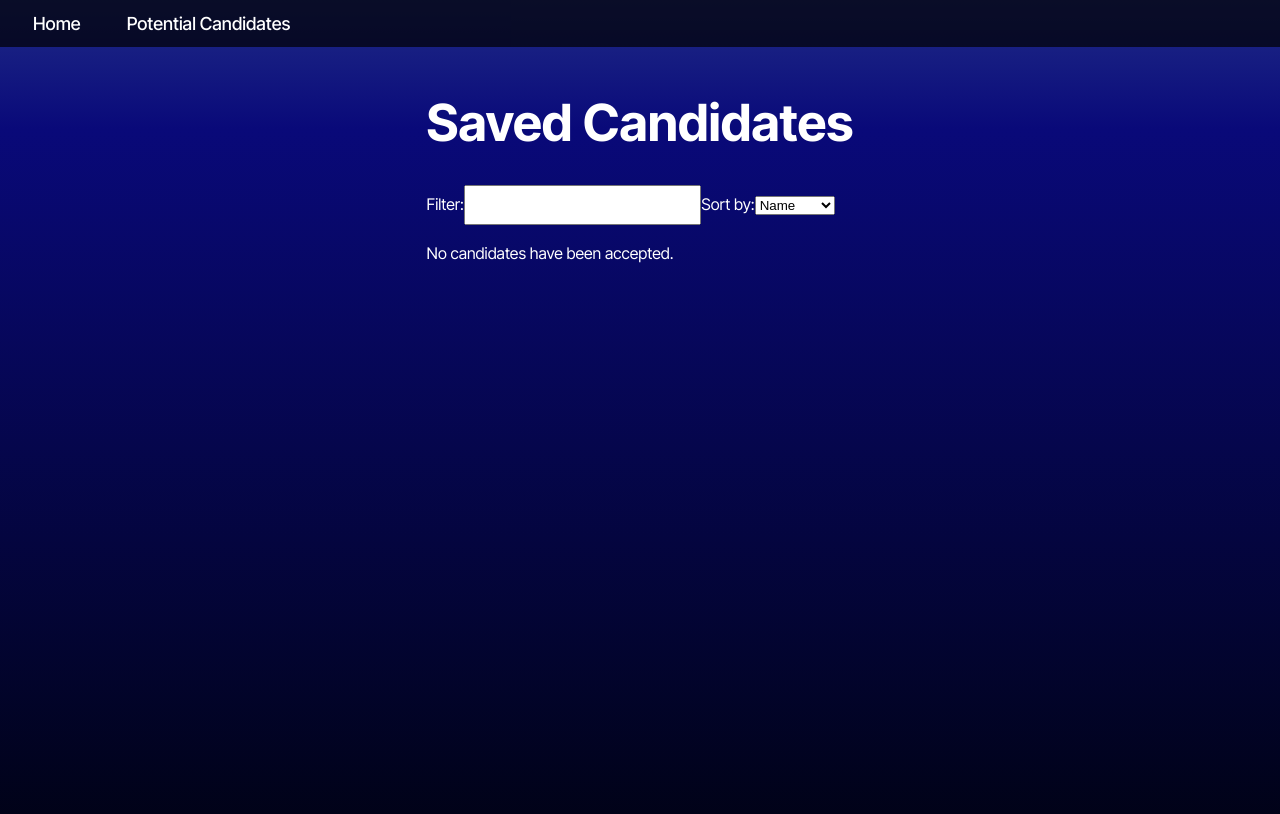
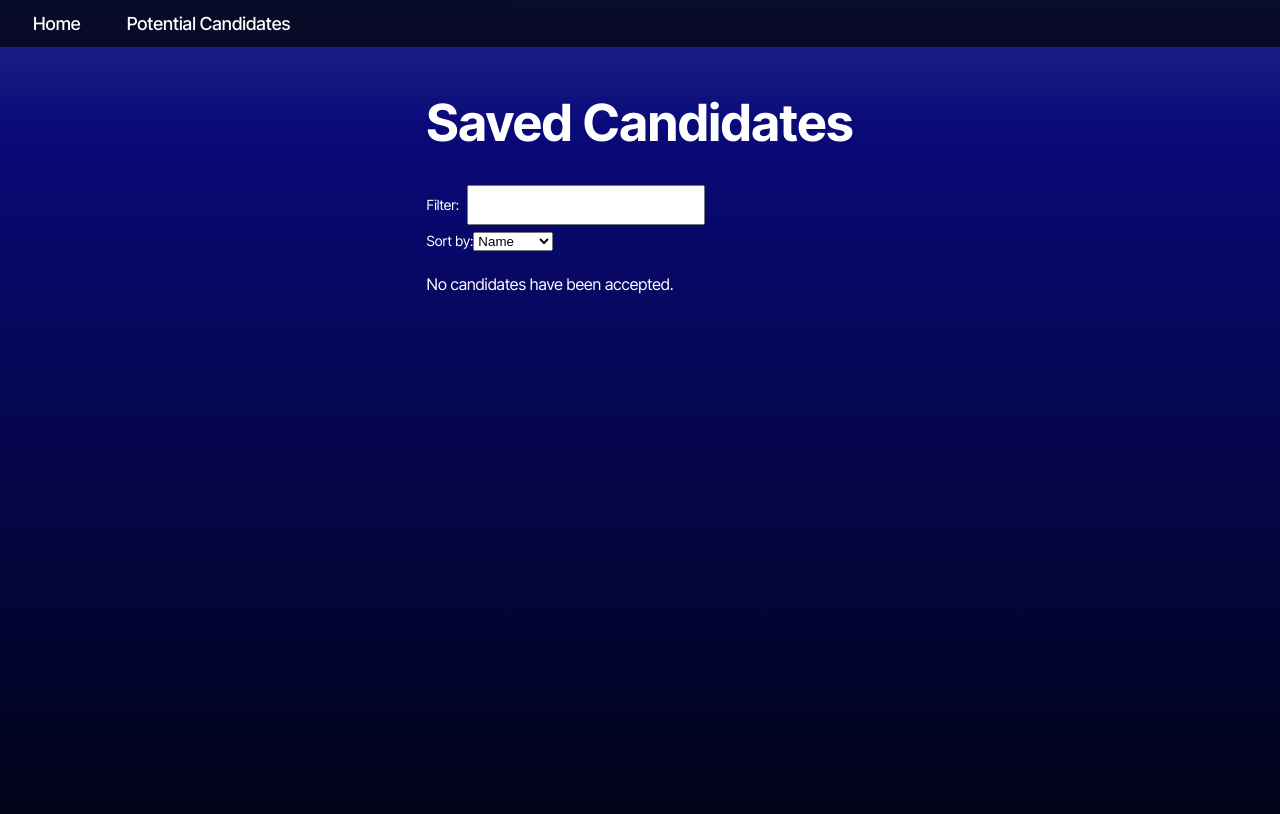
Before and after one commit to Pink727/Candidate_Search, a React (Vite) app: page /SavedCandidates in a window 1280 px wide. Shown: the top 814 px of the page. Built offline with nearby package versions, Linux system fonts and the light colour scheme.

Commit message:
Refactor SavedCandidates component layout and styles; enhance filter and delete button usability

```diff
--- a/src/pages/SavedCandidates.tsx
+++ b/src/pages/SavedCandidates.tsx
@@ -52,12 +52,11 @@ const SavedCandidates: React.FC = () => {
   return (
     <div>
       <h1>Saved Candidates</h1>
-      <div>
-        <label>
-          Filter:
-          <input type="text" value={filterText} onChange={handleFilter} className="filter-input" />
+      <div className="filter-sort-container">
+        <label className="filter-label">
+          Filter: <input type="text" value={filterText} onChange={handleFilter} className="filter-input" />
         </label>
-        <label>
+        <label className="sort-label">
           Sort by:
           <select value={sortKey} onChange={(e) => handleSort(e.target.value)}>
             <option value="name">Name</option>
@@ -93,7 +92,7 @@ const SavedCandidates: React.FC = () => {
                 <td>{candidate.company}</td>
                 <td className="bio-column">{candidate.bio}</td>
                 <td><a href={`https://github.com/${candidate.login}`} target="_blank" rel="noopener noreferrer">{candidate.login}</a></td>
-                <td><button onClick={() => deleteCandidate(candidate.id)}>Delete</button></td>
+                <td><button className="delete-button" onClick={() => deleteCandidate(candidate.id)}>Delete</button></td>
               </tr>
             ))}
           </tbody>
--- a/src/styles/SavedCandidates.css
+++ b/src/styles/SavedCandidates.css
@@ -57,3 +57,30 @@
 .filter-input {
   max-width: 50%;
 }
+
+.filter-sort-container {
+  display: flex;
+  flex-direction: column;
+  margin-bottom: 10px;
+}
+
+.filter-label, .sort-label {
+  font-size: 14px;
+  margin-bottom: 5px;
+}
+
+.filter-label input {
+  margin-left: 5px;
+}
+
+.delete-button {
+  background-color: red;
+  color: white;
+  border: none;
+  padding: 5px 10px;
+  cursor: pointer;
+}
+
+.delete-button:hover {
+  background-color: darkred;
+}
```
